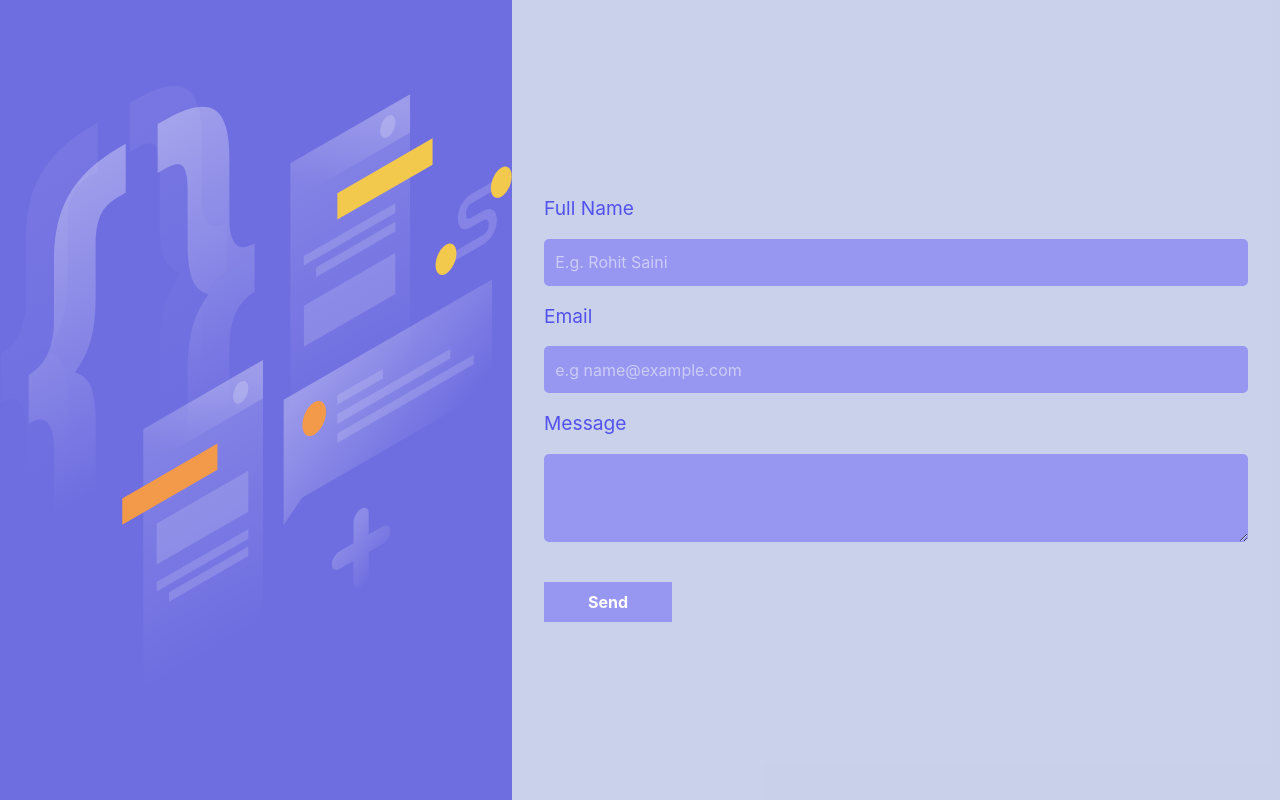
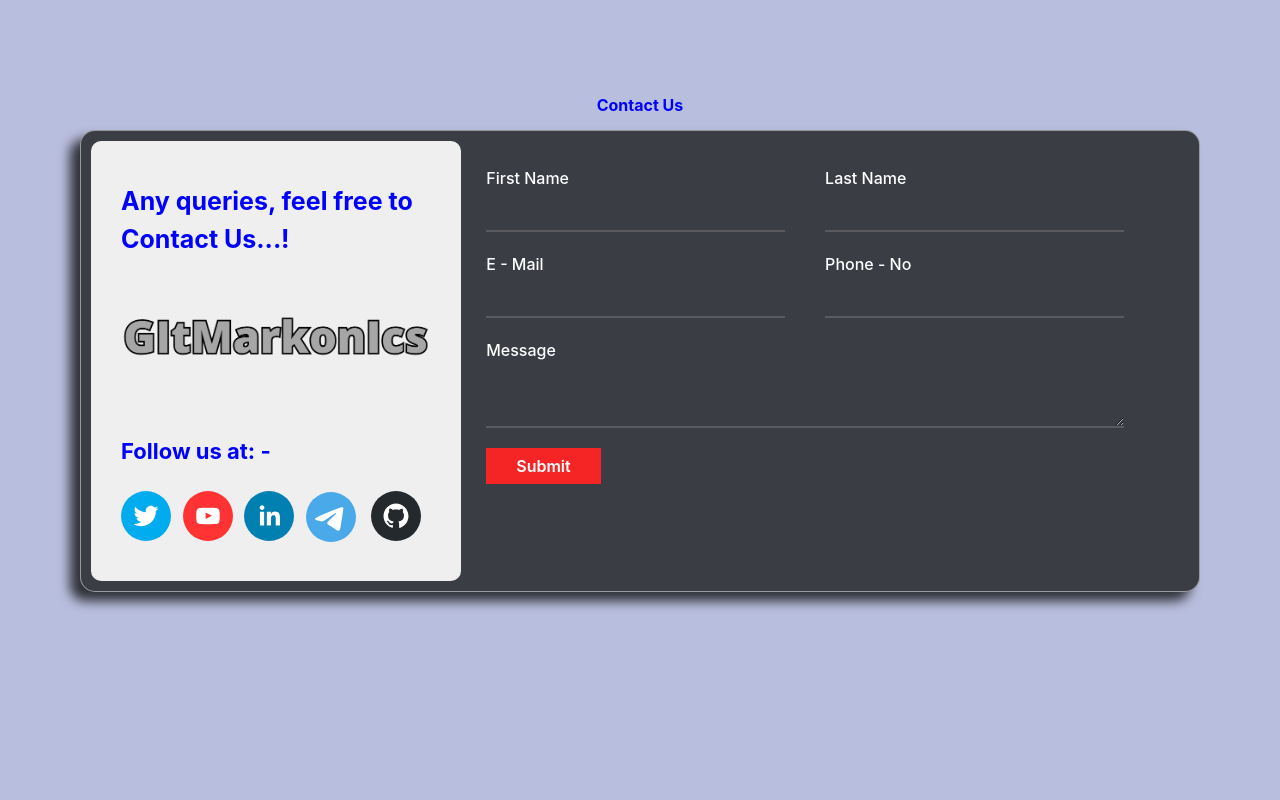
Before and after one commit to CodeFlowOrg/GitMarkonics, a React (Create React App) app: page /contactus in a window 1280 px wide. Built offline with nearby package versions, Linux system fonts and the light colour scheme.

Commit message:
Contact Page UI Changed successfully

```diff
--- a/package.json
+++ b/package.json
@@ -23,6 +23,7 @@
     "react-refresh": "^0.10.0",
     "react-router-dom": "^5.2.0",
     "react-scripts": "^4.0.3",
+    "react-social-icons": "^5.6.1",
     "save": "^2.4.0",
     "web-vitals": "^1.1.1"
   },
--- a/src/App.css
+++ b/src/App.css
@@ -1,4 +1,4 @@
 .App {
- background-color: #B8BEDD;
- height: 100vh;
+    background-color: #B8BEDD;
+    height: 100vh;
 }
--- a/src/components/contactus.css
+++ b/src/components/contactus.css
@@ -1,92 +1,207 @@
-.contact__left {
-    width: 40%;
-    height: 100vh;
-    background-color: #6f6ee1;
-    background-image: url("Illustration.svg");
-    background-repeat: no-repeat;
-    background-size: contain;
-    display: none;
+.contact {
+    height: auto;
 }
 
-.contact__right {
-    width: 100%;
-    height: 100vh;
-    padding: 2rem;
-    background-color: #e0eafc6e;
+.contact__Packet {
     display: flex;
     flex-direction: column;
     justify-content: center;
+    align-items: center;
+    padding: 5rem 5rem;
+    position: relative;
+    width: 100%;
+    position: relative;
 }
 
-.label {
-    color: #5352ed;
-    font-size: 1.2rem;
+.contact__Packet::after {
+    position: absolute;
+    content: '';
+    top: 0;
+    left: 0;
+    right: 0;
+    bottom: 0;
+    width: 100%;
+    background-image: linear-gradient(rgba(0, 0, 0, 0), rgba(0, 0, 0, 0));
+    background-size: cover;
+    z-index: -1;
 }
 
-.inputBox {
-    margin: 1rem 0;
+.contact__Packet h1 {
+    margin: 0.8rem 0;
+    font-weight: bold;
+    color: blue;
+}
+
+.bear {
+    font-size: 22px;
+}
+
+.bear1 {
+    font-size: 25px;
+}
+
+.contact__container {
+    display: flex;
+    padding: 10px;
+    border-radius: 15px;
+    height: auto;
+    backdrop-filter: blur(7px);
+    background-color: #3b3d45;
+    border: 1px solid rgba(226, 225, 225, 0.568);
+    box-shadow: -10px 9px 12px 0px rgba(0, 0, 0, 0.75);
+    -webkit-box-shadow: -10px 9px 12px 0px rgba(0, 0, 0, 0.75);
+    -moz-box-shadow: -10px 9px 12px 0px rgba(0, 0, 0, 0.75);
+}
+
+.contactContainer__left {
+    color: #3b3d45;
+    background-color: #EFEFEF;
+    flex: 0 1 40%;
+    padding: 30px;
+    border-radius: 10px;
     display: flex;
     flex-direction: column;
+    justify-content: space-between;
 }
 
-.contact__input {
-    margin-top: 1rem;
-    padding: 0.7rem;
+.contactContainer__left h4 {
+    font-size: 2rem;
+    font-weight: 700;
+}
+
+.contactContainer__left p {
+    font-size: 0.9rem;
+    font-weight: 400;
+}
+
+.contactContainer__leftIcon {
+    padding: 0 0.4rem !important;
+}
+
+.contact__icon {
+    color: #fafafa;
+}
+
+.id {
+    margin: 10px 80px 10px 12px;
+}
+
+.id1 {
+    margin: 10px -30px 10px -69px;
+}
+
+.id3 {
+    margin: -90px 10px -91px 42px;
+}
+
+.id2 {
+    margin: 5px -100px 5px 5px;
+}
+
+form {
+    padding: 25px;
+    width: 80%;
+}
+
+.form__first {
+    display: flex;
+    flex: 0 0 100%;
+    width: 100%;
+    background-color: #3b3d45;
+}
+
+.form__first-group {
+    display: flex;
+    flex-direction: column;
+    padding-right: 40px;
+    flex: 0 1 100%;
+    margin-bottom: 20px;
+}
+
+.form__first-group label {
+    font-size: 1rem;
+    font-weight: 500;
+    color: #FFFFFF;
+}
+
+.form__first-group input,
+.form__first-group textarea {
+    background: transparent;
+    border: none;
+    padding: 8px;
+    border-bottom: 2px solid rgba(124, 122, 122, 0.493);
+    outline: none;
+    font-size: 1rem;
+    font-weight: 400;
+    cursor: pointer;
+    color: #FFFFFF;
+    transition: all 0.4s ease;
+}
+
+.form__first-group input:hover {
+    border-bottom: 2px solid #f52525;
+}
+
+.form__first-group textarea:hover {
+    border-bottom: 2px solid #f52525;
+}
+
+.form__first-group input:focus {
+    border-bottom: 2px solid #f52525;
+}
+
+.form__first-group textarea:focus {
+    border-bottom: 2px solid #f52525;
+}
+
+.form__first-group p {
+    color: red;
+    margin-bottom: 0;
+}
+
+.form__btn {
+    background-color: #f52525;
+    color: white;
+    padding: 6px 30px;
+    font-size: 1rem;
+    font-weight: 600;
     border: none;
     outline: none;
-    background-color: #9796f0;
-    color: #fff;
-    font-size: 1rem;
-    border-radius: 5px;
+    margin-left: auto;
+    transition: all 0.3s ease;
 }
 
-.contact__textarea {
-    margin-top: 1rem !important;
-    padding: 0.5rem !important;
-    border: none !important;
-    outline: none !important;
-    background-color: #9796f0 !important;
-    color: #fff !important;
-    font-size: 1rem !important;
-    border-radius: 5px !important;
+.form__btn:hover {
+    transform: scale(1.05);
 }
 
-.contact__input::placeholder,
-.contact__textarea::placeholder {
-    color: rgba(255, 255, 255, 0.514);
+@media(max-width:900px) {
+    .contactContainer__leftIcon {
+        padding: 0 0.3rem !important;
+    }
 }
 
-.contact__input:active,
-.contact__input:focus {
-    border: none;
-    outline: none;
+@media(max-width:760px) {
+    .contact__container {
+        flex-direction: column;
+    }
 }
 
-.submitBtn {
-    border: none;
-    outline: none;
-    background-color: #9796f0;
-    font-size: 1rem;
-    padding: 0.5rem 0;
-    color: #fff !important;
-    font-weight: bold;
-    margin-top: 1.5rem;
-    border-radius: 0;
-    cursor: pointer;
-}
-
-@media only screen and (min-width: 800px) {
-    .contact_section {
-        display: flex;
+@media(max-width:550px) {
+    .form__first {
+        flex-direction: column;
     }
-    .contact__left {
-        display: block;
+    .contact__container {
+        width: 350px;
+    }
+    form {
+        width: 100%;
+        padding: 20px 5px;
+    }
+    .contact__Packet h1 {
+        font-size: 2rem;
+    }
+    .contact__Packet::after {
         background-position: center;
     }
-    .contact__right {
-        width: 60%;
-    }
-    .submitBtn {
-        width: 8rem;
-    }
 }
--- a/src/components/contactus.js
+++ b/src/components/contactus.js
@@ -1,53 +1,111 @@
 import React from "react";
 import "./contactus.css";
+import GitMarkonics from "../assets/GItMarkonIcsreadme.png"
+import { SocialIcon } from "react-social-icons";
 
-export default function ContactUs() {
-  return (
-    <section className="contact_section">
-      <div className="contact__left"></div>{" "}
-      <div className="contact__right">
-        <form action="https://formcarry.com/s/S2thQbCqEvW" method="POST">
-          <div className="inputBox">
-            <label className="label"> Full Name </label>
-            <input
-              type="text"
-              name="Fullname"
-              className="contact__input"
-              placeholder="E.g. Rohit Saini"
-              required
-            />
-          </div>
+function ContactUs() {
+    return ( <
+        div className = "contact" >
 
-          <div className="inputBox">
-            <label className="label"> Email </label>
-            <input
-              type="email"
-              name="email"
-              className="contact__input"
-              placeholder="e.g name@example.com"
-              required
-            />
-          </div>
+        <
+        div className = "contact__Packet" >
+        <
+        h1 > Contact Us < /h1>{" "} <
+        div className = "contact__container" >
+        <
+        div className = "contactContainer__left" >
+        <
+        div className = "contactContainer__left-info" >
+        <
+        h1 className = "bear1" > Any queries, feel free to Contact Us...! < /h1>{" "} <
+        p > { " " } <
+        br / > < br / >
+        <
+        img height = { 250 }
+        src = { GitMarkonics }
+        alt = "logo" / > { " " } <
+        br / > < br / > < br / >
+        <
+        h1 className = "bear" > Follow us at: - < /h1> < /
+        p > { " " } < /
+        div > { " " } <
+        div className = "contactContainer__leftIcons" >
+        <
+        SocialIcon url = "https://twitter.com/codefloworg"
+        fgColor = "#FFFFFF" /
+        >
+        <
+        SocialIcon className = "id"
+        url = "https://www.youtube.com/channel/UCIsECRBRWOalTC51co-tJWg"
+        fgColor = "#FFFFFF" /
+        >
+        <
+        SocialIcon className = "id1"
+        url = "https://www.linkedin.com/company/codefloworg/"
+        fgColor = "#FFFFFF" /
+        >
+        <
+        SocialIcon className = "id3"
+        url = "https://t.me/joinchat/FdJhyMumJK5sryCv"
+        fgColor = "#FFFFFF"
+        network = "telegram" /
+        >
+        <
+        SocialIcon className = "id2"
+        url = "https://github.com/codeflow201"
+        fgColor = "#FFFFFF"
+        network = "github" /
+        >
+        <
+        /div>{" "} < /
+        div > { " " } <
+        form action = "https://formcarry.com/s/S2thQbCqEvW"
+        method = "POST" >
+        <
+        div className = "form__first" >
+        <
+        div className = "form__first-group" >
+        <
+        label > First Name < /label>{" "} <
+        input name = "firstname"
+        type = "text" / >
+        <
+        /div>{" "} <
+        div className = "form__first-group" >
+        <
+        label > Last Name < /label> <input name="lastname" type="text" / >
+        <
+        /div>{" "} < /
+        div > { " " } <
+        div className = "form__first" >
+        <
+        div className = "form__first-group" >
+        <
+        label > E - Mail < /label> <input name="email" type="email" / >
+        <
+        /div>{" "} <
+        div className = "form__first-group" >
+        <
+        label > Phone - No < /label> <input name="phone" type="tel" / >
+        <
+        /div>{" "} < /
+        div > { " " } <
+        div className = "form__first" >
+        <
+        div className = "form__first-group" >
+        <
+        label > Message < /label> <textarea name="message"> </textarea > { " " } <
+        /div>{" "} < /
+        div > { " " } <
+        button type = "submit"
+        className = "form__btn" > { " " }
+        Submit { " " } <
+        /button>{" "} < /
+        form > { " " } <
+        /div>{" "} < /
+        div > { " " } <
+        /div>
+    );
+}
 
-          <div className="inputBox">
-            <label className="label"> Message </label>{" "}
-            <textarea
-              name="message"
-              className="contact__textarea"
-              placeholder="Message"
-              rows="3"
-              required
-            >
-              {" "}
-            </textarea>
-          </div>
-
-          <button className="submitBtn">
-            {" "}
-            <span> Send </span>
-          </button>
-        </form>{" "}
-      </div>{" "}
-    </section>
-  );
-}
+export default ContactUs;
```
Also changed, not shown: src/components/Illustration.svg (deleted), 1 other file (tests, documents, lock files or other folders).
